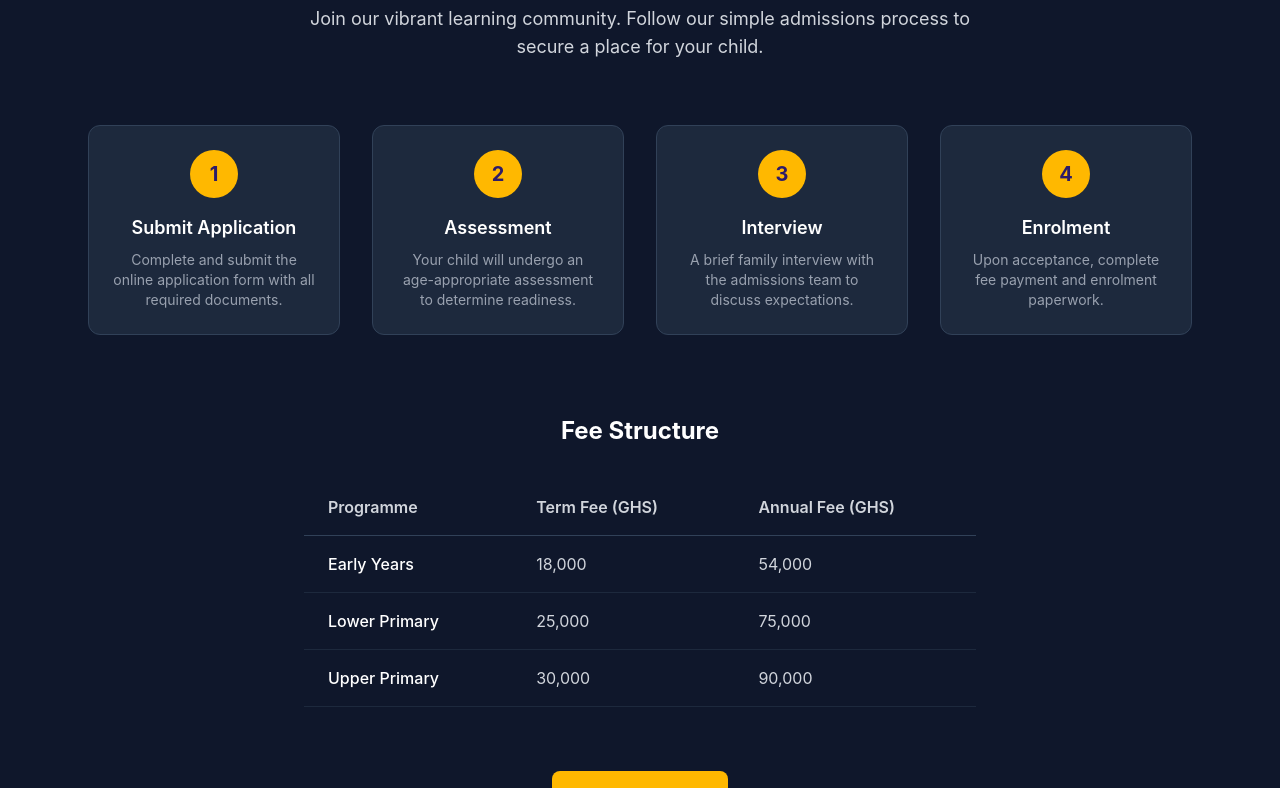
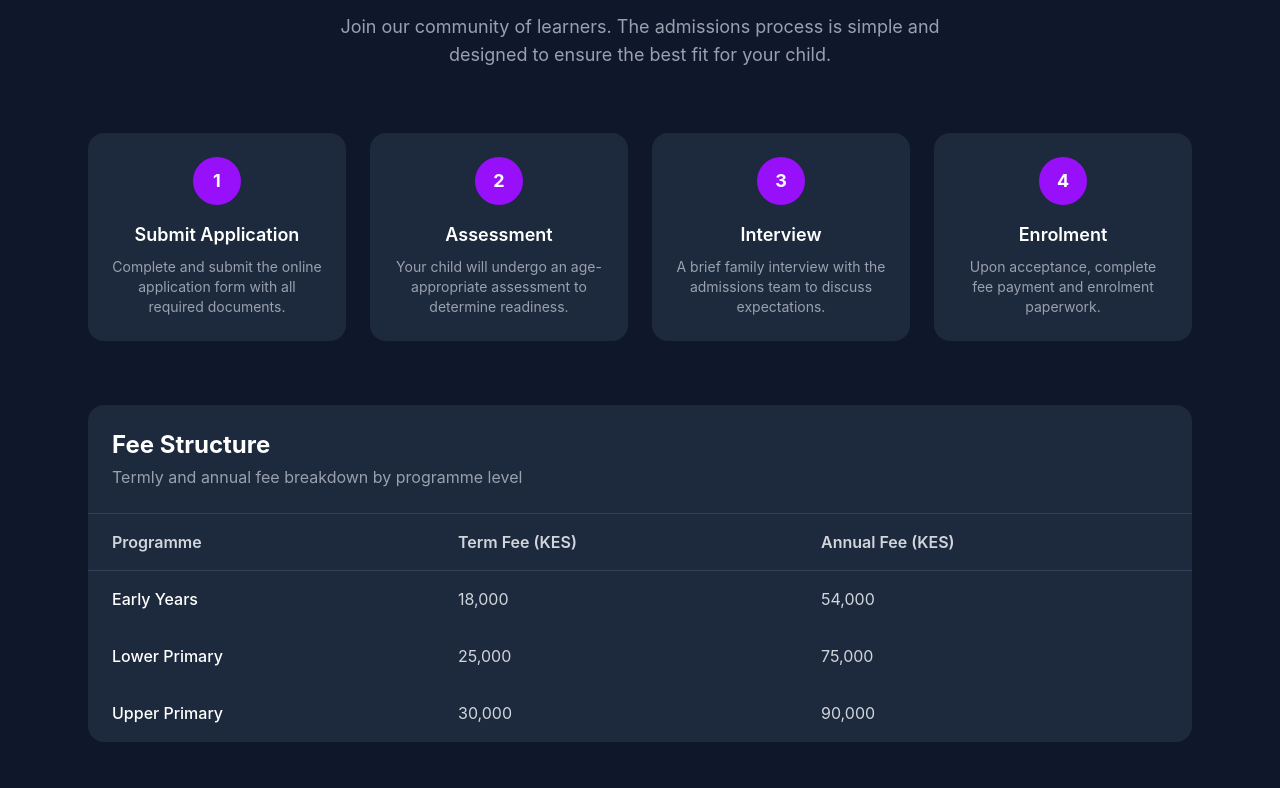
Before and after one commit to Jakegak/cla-website, a React (Vite) app: page / in a window 1280 px wide. Shown: the part 7220-8008 px from the top of the page. Built offline with nearby package versions, Linux system fonts and the light colour scheme.

Commit message:
fix(admissions): change fee currency from GHS to KES

```diff
--- a/src/components/AdmissionsAndFees.jsx
+++ b/src/components/AdmissionsAndFees.jsx
@@ -77,36 +77,33 @@ export default function AdmissionsAndFees() {
         variants={containerVariants}
         initial="hidden"
         whileInView="visible"
-        viewport={{ once: true, amount: 0.1 }}
+        viewport={{ once: true, amount: 0.2 }}
       >
         {/* Section Header */}
         <motion.div className="text-center mb-16" variants={childVariants}>
-          <h2 className="text-4xl font-bold text-white mb-4">
+          <h2 className="text-4xl md:text-5xl font-bold text-white mb-4">
             Admissions & Fees
           </h2>
-          <p className="text-lg text-gray-300 max-w-2xl mx-auto">
-            Join our vibrant learning community. Follow our simple admissions
-            process to secure a place for your child.
+          <p className="text-gray-400 text-lg max-w-2xl mx-auto">
+            Join our community of learners. The admissions process is simple and
+            designed to ensure the best fit for your child.
           </p>
         </motion.div>
 
-        {/* Admissions Process Steps */}
+        {/* Admissions Steps */}
         <motion.div
-          className="grid grid-cols-1 md:grid-cols-2 lg:grid-cols-4 gap-8 mb-20"
+          className="grid grid-cols-1 md:grid-cols-2 lg:grid-cols-4 gap-6 mb-16"
           variants={childVariants}
         >
           {steps.map((step) => (
             <div
               key={step.number}
-              className="relative text-center p-6 rounded-xl bg-slate-800 border border-slate-700"
+              className="bg-slate-800 rounded-2xl p-6 text-center"
             >
-              <div
-                className="w-12 h-12 rounded-full flex items-center justify-center text-xl font-bold mx-auto mb-4"
-                style={{ backgroundColor: "#FFB800", color: "#2D1B69" }}
-              >
+              <div className="w-12 h-12 bg-purple-600 rounded-full flex items-center justify-center text-white font-bold text-lg mx-auto mb-4">
                 {step.number}
               </div>
-              <h3 className="text-lg font-semibold text-white mb-2">
+              <h3 className="text-white font-semibold text-lg mb-2">
                 {step.title}
               </h3>
               <p className="text-gray-400 text-sm">{step.description}</p>
@@ -114,38 +111,42 @@ export default function AdmissionsAndFees() {
           ))}
         </motion.div>
 
-        {/* Fee Table */}
-        <motion.div className="mb-16" variants={childVariants}>
-          <h3 className="text-2xl font-bold text-white text-center mb-8">
-            Fee Structure
-          </h3>
+        {/* Fee Structure Table */}
+        <motion.div
+          className="bg-slate-800 rounded-2xl overflow-hidden mb-12"
+          variants={childVariants}
+        >
+          <div className="p-6 border-b border-slate-700">
+            <h3 className="text-2xl font-bold text-white">Fee Structure</h3>
+            <p className="text-gray-400 mt-1">
+              Termly and annual fee breakdown by programme level
+            </p>
+          </div>
           <div className="overflow-x-auto">
-            <table className="w-full max-w-2xl mx-auto text-left">
+            <table className="w-full">
               <thead>
                 <tr className="border-b border-slate-700">
-                  <th className="py-4 px-6 text-gray-300 font-semibold">
+                  <th className="py-4 px-6 text-gray-300 font-semibold text-left">
                     Programme
                   </th>
-                  <th className="py-4 px-6 text-gray-300 font-semibold">
-                    Term Fee (GHS)
+                  <th className="py-4 px-6 text-gray-300 font-semibold text-left">
+                    Term Fee (KES)
                   </th>
-                  <th className="py-4 px-6 text-gray-300 font-semibold">
-                    Annual Fee (GHS)
+                  <th className="py-4 px-6 text-gray-300 font-semibold text-left">
+                    Annual Fee (KES)
                   </th>
                 </tr>
               </thead>
               <tbody>
-                {feeTiers.map((tier) => (
+                {feeTiers.map((tier, index) => (
                   <tr
-                    key={tier.tier}
+                    key={index}
                     className="border-b border-slate-800 hover:bg-slate-800 transition-colors"
                   >
                     <td className="py-4 px-6 text-white font-medium">
                       {tier.tier}
                     </td>
-                    <td className="py-4 px-6 text-gray-300">
-                      {tier.termFee}
-                    </td>
+                    <td className="py-4 px-6 text-gray-300">{tier.termFee}</td>
                     <td className="py-4 px-6 text-gray-300">
                       {tier.annualFee}
                     </td>
@@ -156,13 +157,11 @@ export default function AdmissionsAndFees() {
           </div>
         </motion.div>
 
-        {/* Apply Now CTA Button */}
+        {/* CTA */}
         <motion.div className="text-center" variants={childVariants}>
           <button
-            type="button"
-            className="cta-apply-btn text-lg font-bold px-10 py-4 rounded-lg border-none cursor-pointer transition-all duration-200"
-            style={{ backgroundColor: "#FFB800", color: "#2D1B69" }}
             onClick={() => setIsModalOpen(true)}
+            className="bg-purple-600 hover:bg-purple-700 text-white font-semibold py-4 px-10 rounded-full text-lg transition-colors"
           >
             Apply Now
           </button>
```
Also changed, not shown: 2 other files (tests, documents, lock files or other folders).
